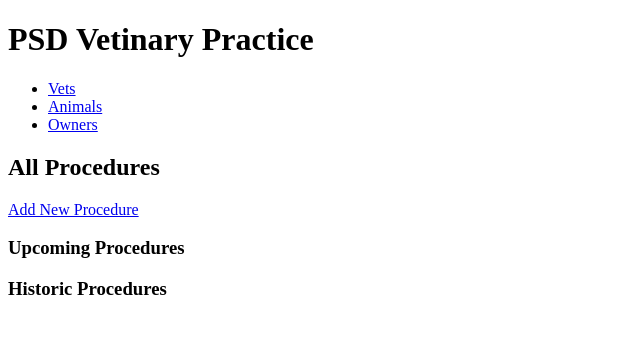
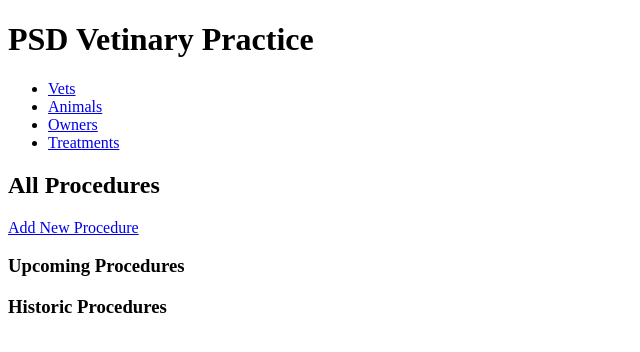
Before and after one commit to Buckshee7/VetinaryPractice, a Flask app: page /treatments in a window 1280 px wide. Shown: the top 352 px of the page, without its empty margins (0-640 px from the left). Run offline with Flask 2, Linux system fonts and the light colour scheme; data that the repository does not hold is empty; some libraries are stand-ins or nearby versions.

Commit message:
added routes for /treatments/<id>/delete and modified vet and animal show.htmls to incorporate

```diff
--- a/controllers/treatments_controller.py
+++ b/controllers/treatments_controller.py
@@ -1,5 +1,7 @@
 from flask import Blueprint, render_template, request, redirect
 import repositories.treatment_repository as treatment_repository
+import repositories.vet_repository as vet_repository
+import repositories.animal_repository as animal_repository
 import datetime
 from models.treatment import Treatment
 
@@ -19,13 +21,31 @@ def index():
 #     treatment = treatment_repository.select(id)
 #     return render_template('treatments.show.html', treatment=treatment, title='Treatment Details')
 
-@treatments_blueprint.route('/treatments/<id>/delete')
+#route for delete FROM main treatments page
+@treatments_blueprint.route('/treatments/<id>/delete/')
 def delete(id):
-    pass
+    treatment_repository.delete(id)
+    return redirect('/treatments')
+
+#route for delete FROM vet page
+@treatments_blueprint.route('/treatments/<id>/delete/vet')
+def delete_from_vet(id):
+    treatment = treatment_repository.select(id)
+    vet = vet_repository.select(treatment.vet.id)
+    treatment_repository.delete(id)
+    return redirect(f'/vets/{vet.id}')
+
+#route for delete FROM animal page
+@treatments_blueprint.route('/treatments/<id>/delete/animal')
+def delete_from_animal(id):
+    treatment = treatment_repository.select(id)
+    animal = animal_repository.select(treatment.animal.id)
+    treatment_repository.delete(id)
+    return redirect(f'/animals/{animal.id}')
 
 @treatments_blueprint.route('/treatments/new')
 def get_info_for_new():
-    pass
+    return render_template('/treatments/new.html', title='New Treatment')
 
 @treatments_blueprint.route('/treatments', methods=['POST'])
 def create_new_vet():
--- a/templates/animals/show.html
+++ b/templates/animals/show.html
@@ -29,7 +29,7 @@
         <h4>Upcoming</h4>
             {% if treatments_future %}
                 {% for treatment in treatments_future %}
-                    <p>{{ treatment.date }} : {{ treatment.details }} <a href="/treatments/{{ treatment.id }}">Details</a></p>
+                    <p>{{ treatment.date }} : {{ treatment.details }} <a href="/treatments/{{ treatment.id }}">Details</a> <a href="/treatments/{{ treatment.id }}/delete/animal">Delete</a></p>
                 {% endfor %}
             {% else %}
                 <p>-- NO TREATMENTS ARRANGED --</p>
@@ -37,7 +37,7 @@
         <h4>Historic</h4>
             {% if treatments_past %}
                 {% for treatment in treatments_past %}
-                    <p>{{ treatment.date }} : {{ treatment.details }} <a href="/treatments/{{ treatment.id }}">Details</a></p>
+                    <p>{{ treatment.date }} : {{ treatment.details }} <a href="/treatments/{{ treatment.id }}">Details</a> <a href="/treatments/{{ treatment.id }}/delete/animal">Delete</a></p>
                 {% endfor %}
             {% else %}
                 <p>-- NO HISTORIC TREATMENTS --</p>
--- a/templates/base.html
+++ b/templates/base.html
@@ -14,6 +14,7 @@
                 <li><a href="/vets">Vets</a></li>
                 <li><a href="/animals">Animals</a></li>
                 <li><a href="/owners">Owners</a></li>
+                <li><a href="/treatments">Treatments</a></li>
             </ul>
         </nav>
     </header>
--- a/templates/vets/show.html
+++ b/templates/vets/show.html
@@ -26,7 +26,7 @@
         <h4>Upcoming</h4>
             {% if treatments_future %}
                 {% for treatment in treatments_future %}
-                    <p>{{ treatment.date }} : {{ treatment.details }} <a href="/treatments/{{ treatment.id }}">Details</a></p>
+                    <p>{{ treatment.date }} : {{ treatment.details }} <a href="/treatments/{{ treatment.id }}">Details</a> <a href="/treatments/{{ treatment.id }}/delete/vet">Delete</a></p>
                 {% endfor %}
             {% else %}
                 <p>-- NO FUTURE TREATMENTS ARRANGED --</p>
@@ -34,7 +34,7 @@
         <h4>Historic</h4>
             {% if treatments_past %}
                 {% for treatment in treatments_past %}
-                    <p>{{ treatment.date }} : {{ treatment.details }} <a href="/treatments/{{ treatment.id }}">Details</a></p>
+                    <p>{{ treatment.date }} : {{ treatment.details }} <a href="/treatments/{{ treatment.id }}">Details</a> <a href="/treatments/{{ treatment.id }}/delete/vet">Delete</a></p>
                 {% endfor %}
             {% else %}
                 <p>-- NO FUTURE TREATMENTS ARRANGED --</p>
```
